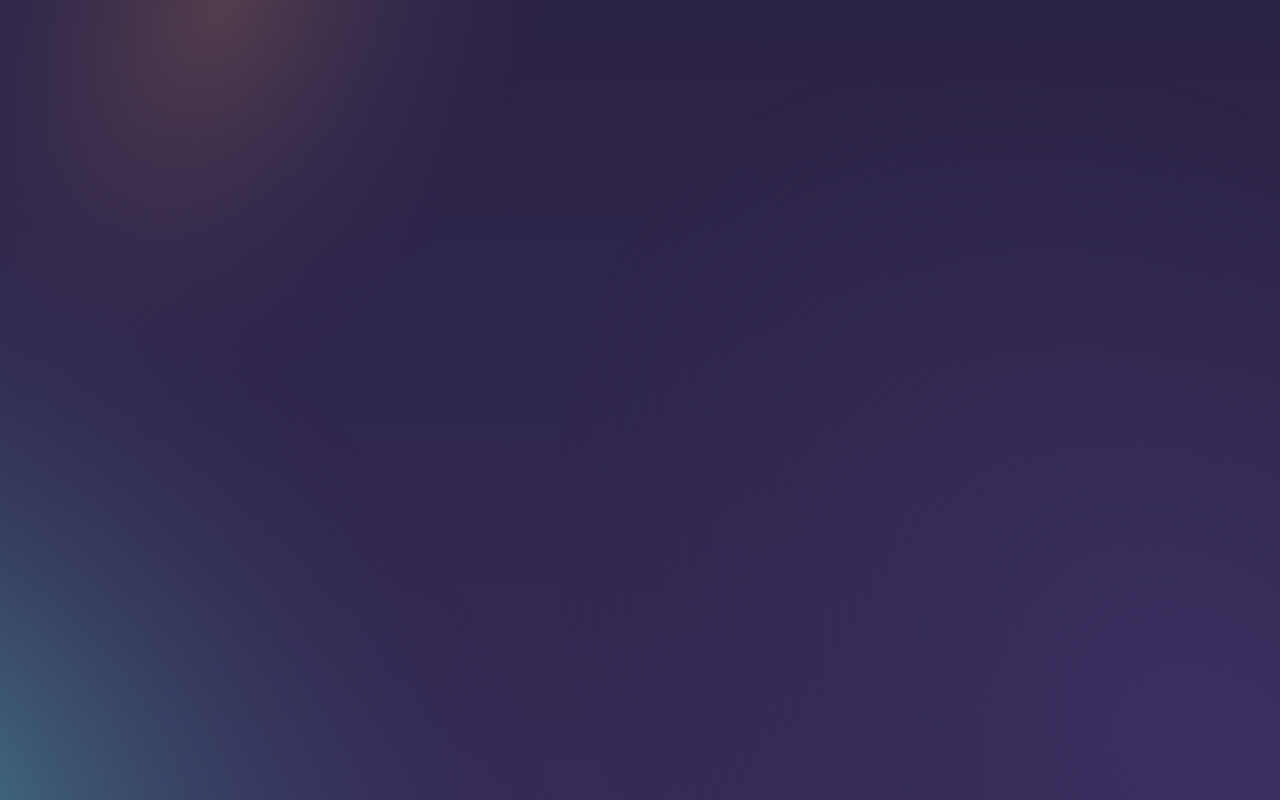
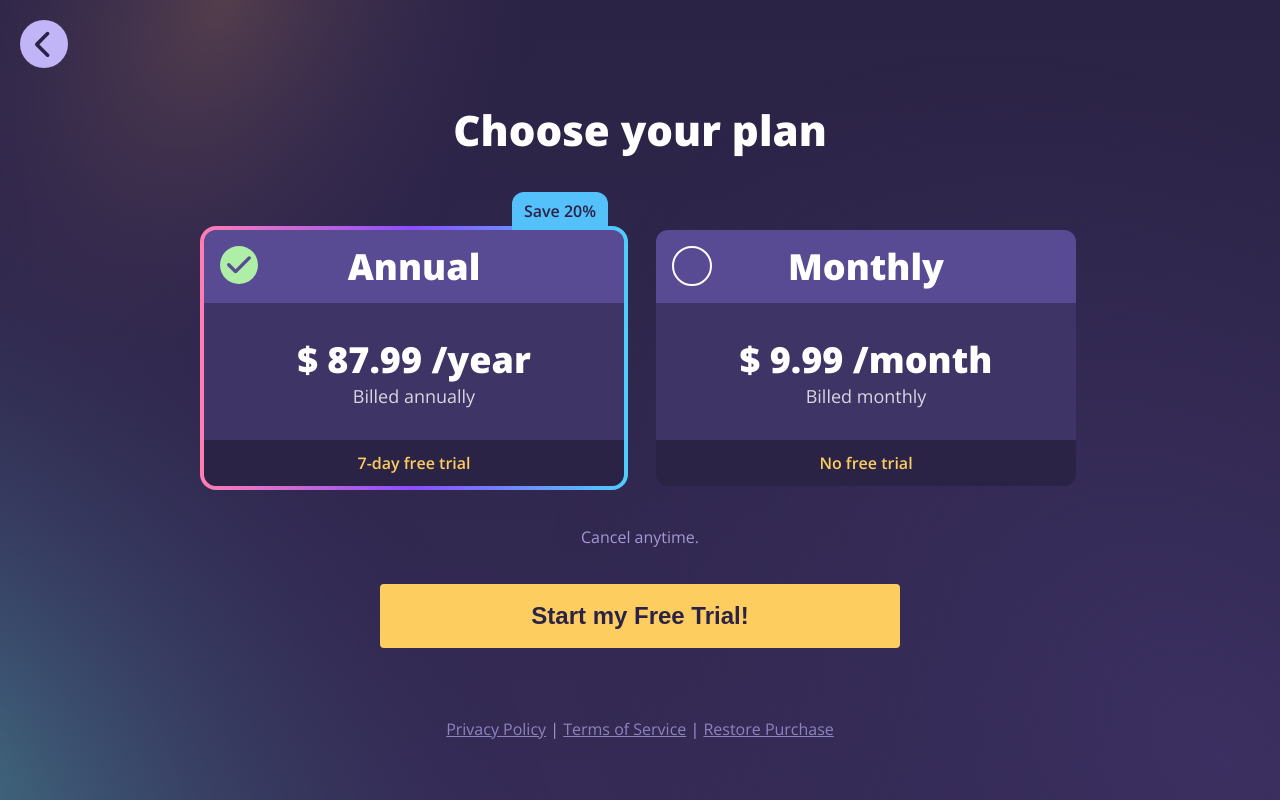
Before and after one commit to xlerida/gh, a Nuxt app: page /onboarding/plan in a window 1280 px wide. Before the commit this address had no page. Built offline with nearby package versions, Linux system fonts and the light colour scheme.

Commit message:
(pages/onboarding): create plan.vue

```diff
--- /dev/null
+++ b/pages/onboarding/plan.vue
@@ -0,0 +1,146 @@
+<script setup>
+const isAnnualSelected = ref(true);
+const isMonthlySelected = ref(false);
+
+function togglePlan(billed) {
+  if (billed === "annual") {
+    isAnnualSelected.value = true;
+    isMonthlySelected.value = false;
+  } else {
+    isAnnualSelected.value = false;
+    isMonthlySelected.value = true;
+  }
+}
+</script>
+
+<template>
+  <OnboardingSecondaryButton class="onboarding-secondary-button" variant="icon" />
+  <main>
+    <h1>Choose your plan</h1>
+    <div>
+      <section>
+        <OnboardingPlanCard title="Annual" price="$ 87.99 /year" billed="Billed annually" trial="7-day free trial" :isSelected="isAnnualSelected" :hasTooltip="true" tooltip="Save 20%" @click="togglePlan('annual')" />
+      </section>
+      <section>
+        <OnboardingPlanCard title="Monthly" price="$ 9.99 /month" billed="Billed monthly" trial="No free trial" :isSelected="isMonthlySelected" @click="togglePlan('monthly')" />
+      </section>
+    </div>
+    <p class="cancel">Cancel anytime.</p>
+    <OnboardingPrimaryButton class="onboarding-primary-button" text="Start my Free Trial!" />
+    <p class="terms">
+      <a href="https://www.gamehouse.com/privacypolicy" target="_blank">Privacy Policy</a>
+       |
+      <a href="https://www.gamehouse.com/terms-of-service" target="_blank">Terms of Service</a>
+      |
+      <a href="https://www.gamehouse.com/terms-of-service" target="_blank">Restore Purchase</a>
+    </p>
+  </main>
+</template>
+
+<style scoped>
+.onboarding-secondary-button {
+  position: absolute;
+  top: 20px;
+  left: 20px;
+  padding: 24px;
+}
+
+main {
+  display: flex;
+  flex-direction: column;
+  justify-content: flex-start;
+  align-items: center;
+  text-align: center;
+  gap: 60px;
+  max-height: 500px;
+  max-width: 1024px;
+  margin-top: -98px;
+}
+
+main > div {
+  display: flex;
+  flex-direction: row;
+  gap: 24px;
+  width: 100%;
+}
+
+section:first-child {
+  display: flex;
+  flex-direction: column;
+  justify-content: space-between;
+  height: 100%;
+  width: 79%;
+}
+
+h1 {
+  font-size: 42px;
+  font-weight: 800;
+  margin-bottom: 8px;
+}
+
+h2 {
+  font-size: 24px;
+  font-weight: 400;
+}
+
+h3 {
+  margin-top: 8px;
+  margin-bottom: 36px;
+  font-size: 24px;
+  color: var(--color-text-secondary)
+}
+
+section:last-child {
+  display: flex;
+  flex-direction: column;
+  width: 100%;
+  height: 100%;
+}
+
+form {
+  display: flex;
+  flex-direction: column;
+  height: 100%;
+  justify-content: space-between;
+}
+
+form p {
+  padding-left: 24px;
+  margin: 5px 0;
+  user-select: none;
+  position: relative;
+  top: -24px;
+  font-size: 18px;
+}
+
+form p span {
+  color: var(--color-link);
+  cursor: pointer;
+}
+
+button {
+  margin-bottom: 10px;
+}
+
+.cancel {
+  color: var(--background-button-primary);
+  opacity: 0.8;
+  margin: -24px 0;
+}
+
+.onboarding-primary-button {
+  background: var(--background-button-secondary);
+  max-width: 520px;
+}
+
+.terms {
+  color: var(--background-button-primary);
+  opacity: 0.8;
+}
+
+.terms a {
+  color: var(--background-button-primary);
+  opacity: 0.8;
+  text-decoration: underline;
+}
+</style>
```
